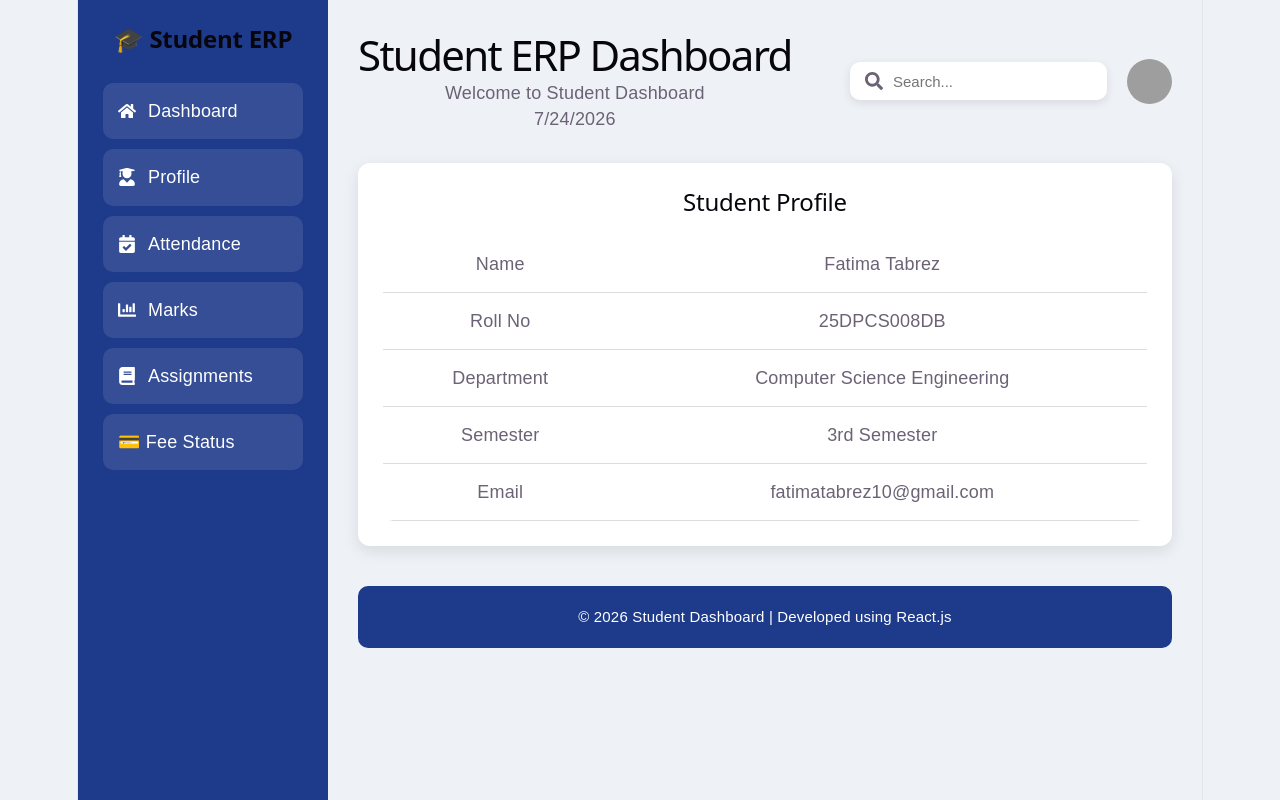
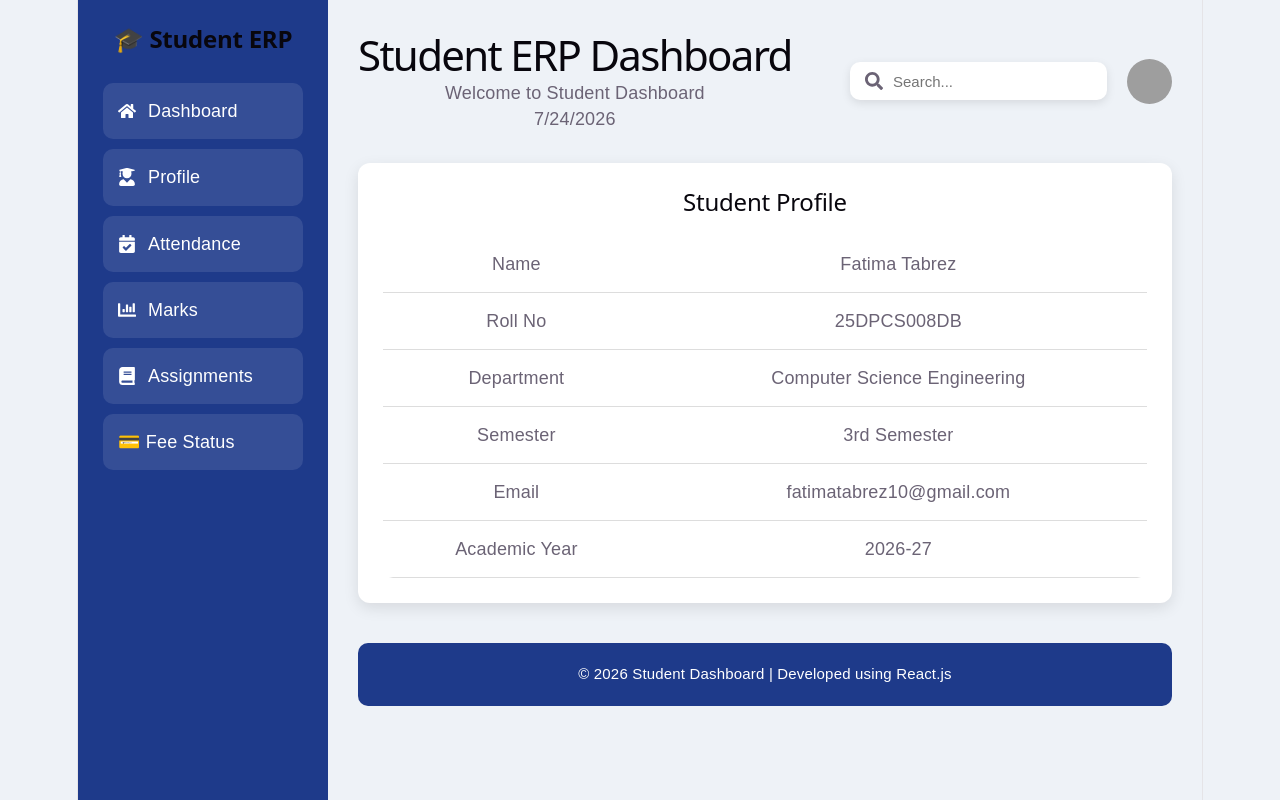
Before and after one commit to afzal9798/fatima-student-dashboard, a React (Vite) app: page / in a window 1280 px wide. Both pictures are taken after a click on the item "Profile". Built offline with nearby package versions, Linux system fonts and the light colour scheme; grey boxes are pictures that could not be loaded.

Commit message:
Update student information section

```diff
--- a/src/components/Profile.jsx
+++ b/src/components/Profile.jsx
@@ -33,6 +33,11 @@ function Profile() {
             <td>fatimatabrez10@gmail.com</td>
           </tr>
 
+          <tr>
+            <td>Academic Year</td>
+            <td>2026-27</td>
+          </tr>
+
         </tbody>
 
       </table>
```
